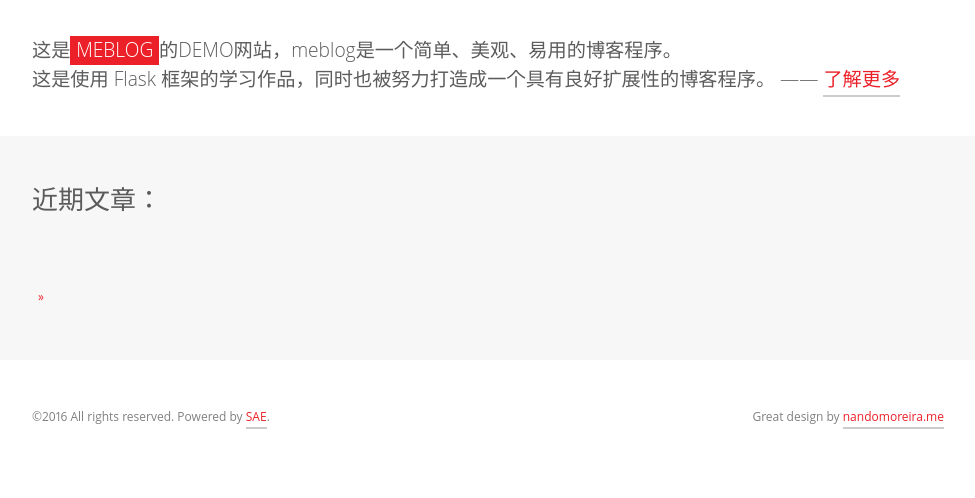
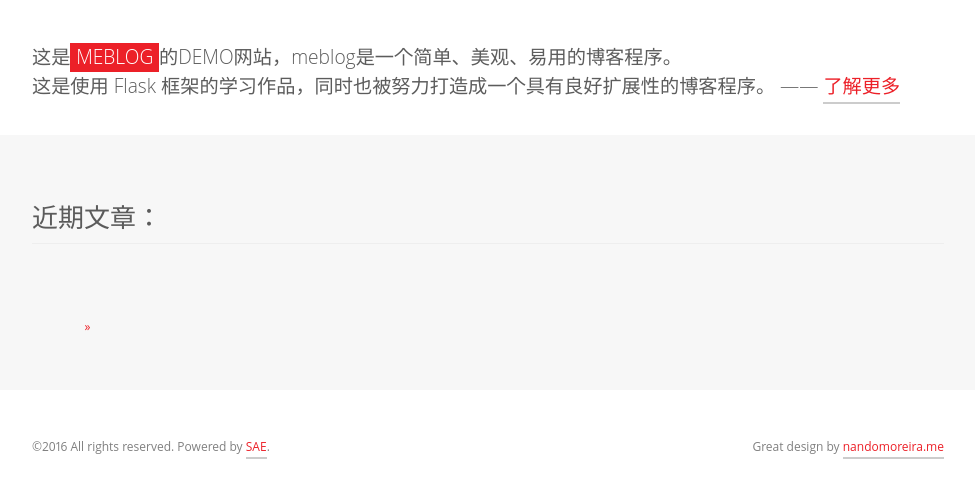
Before and after one commit to jxskiss/meblog, a Flask app: page /blog/ in a window 1280 px wide. Shown: the part 80-578 px from the top of the page, without its empty margins (152-1127 px from the left). Run offline with Flask 2, Linux system fonts and the light colour scheme; data that the repository does not hold is empty; some web fonts are replaced.

Commit message:
Some tweaks in display style.

```diff
--- a/static/css/main.css
+++ b/static/css/main.css
@@ -5,7 +5,7 @@ html,body,div,span,applet,object,iframe,h1,h2,h3,h4,h5,h6,p,blockquote,pre,a,abb
 	border:0;
 	font-size:100%;
 	font:inherit;
-	vertical-align:baseline
+	/*vertical-align:baseline*/
 }
 article,aside,details,figcaption,figure,footer,header,hgroup,menu,nav,section {
 	display:block
@@ -175,14 +175,17 @@ h1,h2,h3,h4,h5,h6 {
 	font-family:"Open Sans","Helvetica Neue","Helvetica","Roboto","Arial",sans-serif;
 	font-size:1em;
 	line-height:1.2;
-	margin:0 0 .75em;
+	/*margin:0 0 .75em;*/
+	margin:.5em 0;
 	font-weight:300
 }
 h1 {
-	font-size:1.875rem
+	font-size:1.875rem;
+	margin:.75em 0;
 }
 h2 {
-	font-size:1.625rem
+	font-size:1.625rem;
+	margin:.75em 0;
 }
 h3 {
 	font-size:1.5rem
@@ -194,7 +197,8 @@ h5,h6 {
 	font-size:1rem
 }
 p {
-	margin:0 0 .75em
+	/*margin:0 0 .75em*/
+	margin:.35em 0
 }
 p.lead {
 	font-size:1.375rem;
@@ -234,7 +238,7 @@ code {
 	font-size:0.9em;
 	margin:0;
 	padding:0 5px;
-	background-color:#ededed
+	/*background-color:#ededed*/
 }
 pre {
 	-webkit-overflow-scrolling:touch;
@@ -610,17 +614,42 @@ hr {
 }
 
 /* begin customization styles */
+h1, h2 {
+	border-bottom:1px solid #eee;
+	padding-bottom:10px;
+}
+header h1 {
+	border-bottom:none;
+	padding-bottom:0;
+}
 label {
 	display:inline;
 }
 p.lead {
 	font-size:1.2em;
 }
+li {
+	padding-left:.4em;
+}
+ul {
+	list-style:disc;
+	margin-left:2.5em;
+}
+ol {
+	list-style: decimal;
+	margin-left:2.5em;
+}
+.footnote ol {
+	margin-left:1.5em
+}
 textarea#body {
 	min-height:32em;
 }
 textarea#summary {
 	min-height:8em;
+}
+sup {
+	font-size:smaller;
 }
 .form-simple {
 	margin-left:auto;
```
